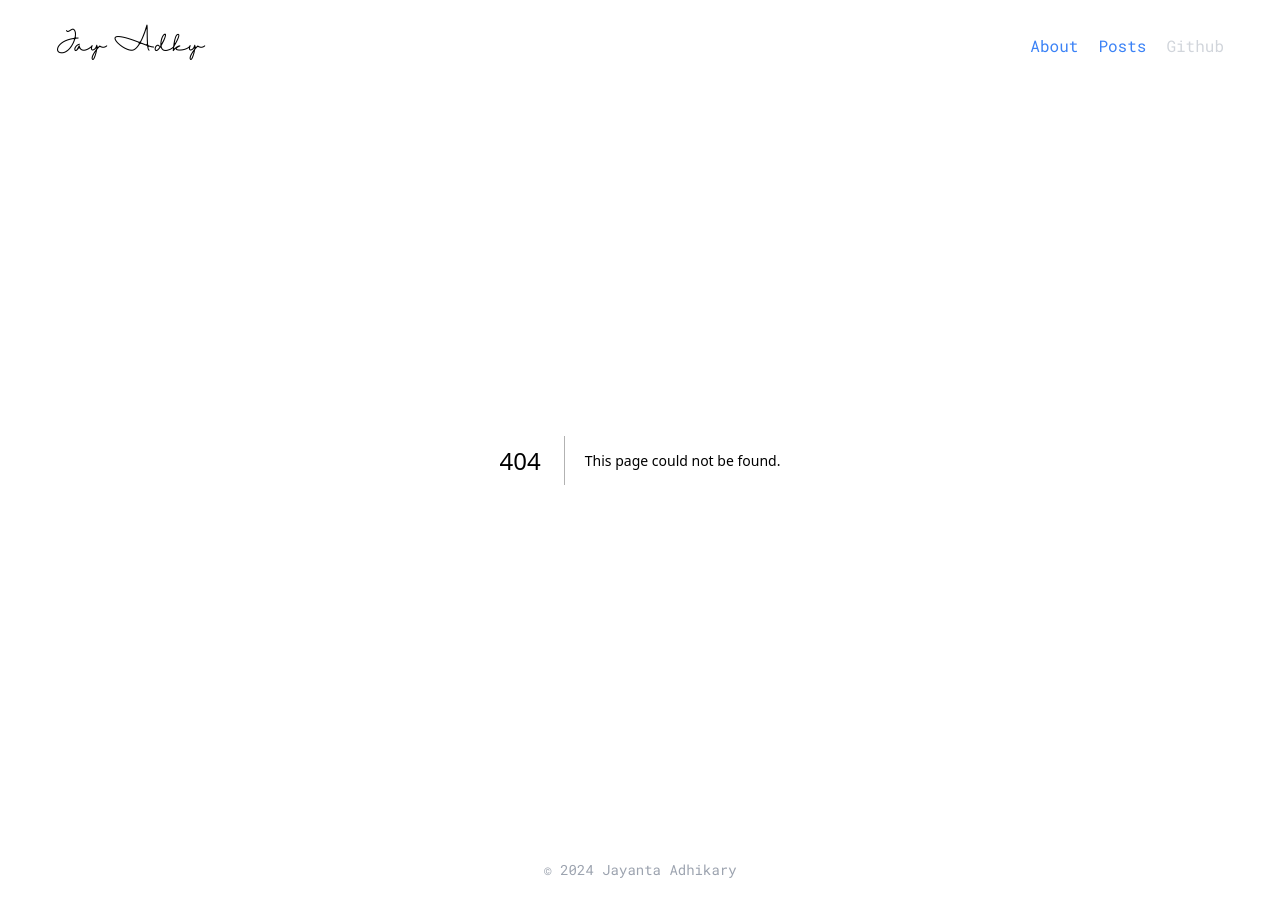
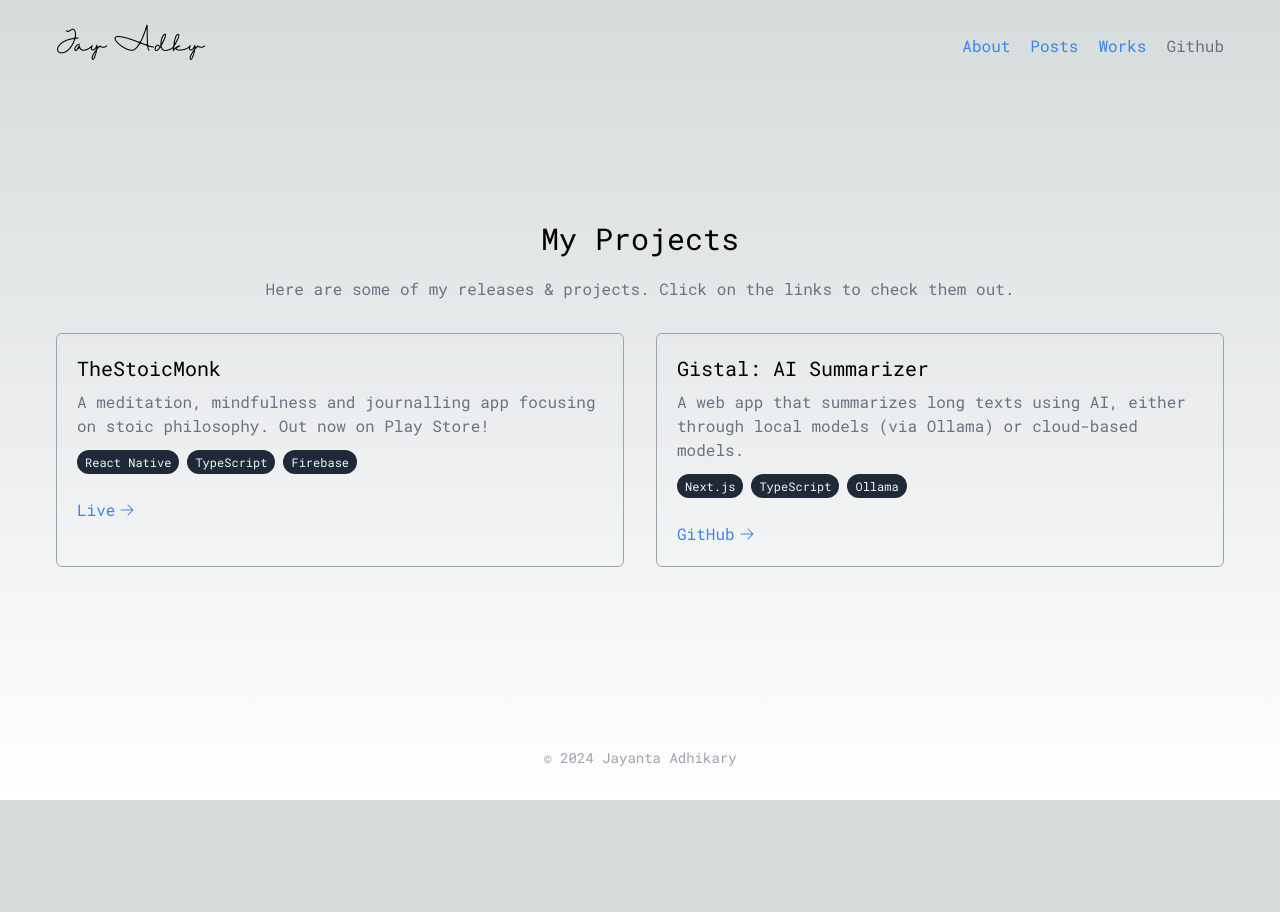
Before and after one commit to jayantaadhikary/portfolio-nextjs, a Next.js app: page /projects in a window 1280 px wide. Before the commit this address had no page. After the commit the page ends 800 px from the top, so only its background shows below. Built offline with nearby package versions, Linux system fonts and the light colour scheme.

Commit message:
project page added

```diff
--- a/src/components/Home.tsx
+++ b/src/components/Home.tsx
@@ -11,7 +11,7 @@ const HomePage = () => {
           Jayanta Adhikary
         </h1>
         <p className={`text-center`}>
-          Software Engineer | Web/App Developer | Tech Enthusiast
+          Software Engineer | App/Web Developer | Tech Enthusiast
         </p>
         <div>
           <a
--- a/src/components/NavBar.tsx
+++ b/src/components/NavBar.tsx
@@ -26,21 +26,25 @@ export const NavBar = () => {
         <Link href={`/about`} className={" text-blue-500 ml-5"}>
           About
         </Link>
+
         <Link href={`/blog`} className={" ml-5 text-blue-500"}>
           Posts
+        </Link>
+        <Link href={`/projects`} className={" text-blue-500 ml-5"}>
+          Works
         </Link>
         <Link
           href={`https://github.com/jayantaadhikary`}
           target="_blank"
           rel="noreferrer"
-          className={" ml-5 text-gray-300"}
+          className={" ml-5 text-gray-500"}
         >
           Github
         </Link>
       </div>
       <button className="md:hidden" onClick={toggleMenu}>
         <Bars4Icon
-          className={`h-6 w-6 ml-5 text-gray-300 hover:text-gray-400`}
+          className={`h-6 w-6 ml-5 text-gray-500 hover:text-gray-700`}
         />
       </button>
       {showMenu && (
@@ -51,11 +55,14 @@ export const NavBar = () => {
           <Link href={`/blog`} className={" text-blue-500 mb-2"}>
             Posts
           </Link>
+          <Link href={`/projects`} className={" text-blue-500 mb-2"}>
+            Works
+          </Link>
           <Link
             href={`https://github.com/jayantaadhikary`}
             target="_blank"
             rel="noreferrer"
-            className={"  text-gray-300"}
+            className={"  text-gray-500"}
           >
             Github
           </Link>
--- /dev/null
+++ b/src/components/ProjectCard.tsx
@@ -0,0 +1,73 @@
+import Image from "next/image";
+import Link from "next/link";
+import { ArrowRightIcon } from "@heroicons/react/24/solid";
+
+export interface Project {
+  id: string;
+  title: string;
+  description: string;
+  technologies: string[];
+  imageUrl?: string;
+  demoUrl?: string;
+  githubUrl?: string;
+}
+
+interface ProjectCardProps {
+  project: Project;
+}
+
+const ProjectCard = ({ project }: ProjectCardProps) => {
+  return (
+    <div className="mb-5 p-5 border border-gray-400 rounded-md hover:shadow-md transition-shadow dark:border-gray-200 ">
+      <h2 className="text-xl mb-2">{project.title}</h2>
+      {/* <div className="relative w-full h-48 mb-4">
+        <Image
+          src={project.imageUrl}
+          alt={project.title}
+          fill
+          className="object-cover rounded"
+        />
+      </div> */}
+      <p className="text-gray-500 mb-3">{project.description}</p>
+
+      <div className="mb-4 flex flex-wrap">
+        {project.technologies.map((tech, index) => (
+          <span
+            key={index}
+            className="text-xs mr-2 mb-2 px-2 py-1 bg-gray-800 text-gray-100 dark:bg-gray-100 dark:text-gray-800 rounded-full"
+          >
+            {tech}
+          </span>
+        ))}
+      </div>
+
+      <div className="flex items-center space-x-4">
+        {project.githubUrl && (
+          <Link
+            href={project.githubUrl}
+            className="text-blue-500 inline-flex items-center"
+            target="_blank"
+            rel="noreferrer"
+          >
+            GitHub
+            <ArrowRightIcon className="h-4 w-4 ml-1" />
+          </Link>
+        )}
+
+        {project.demoUrl && (
+          <Link
+            href={project.demoUrl}
+            className="text-blue-500 inline-flex items-center"
+            target="_blank"
+            rel="noreferrer"
+          >
+            Live
+            <ArrowRightIcon className="h-4 w-4 ml-1" />
+          </Link>
+        )}
+      </div>
+    </div>
+  );
+};
+
+export default ProjectCard;
--- /dev/null
+++ b/src/helpers/projects.ts
@@ -0,0 +1,31 @@
+import { Project } from "../components/ProjectCard";
+
+export const getProjects = (): Project[] => {
+  return [
+    {
+      id: "thestoicmonk",
+      title: "TheStoicMonk",
+      description:
+        "A meditation, mindfulness and journalling app focusing on stoic philosophy. Out now on Play Store!",
+      technologies: ["React Native", "TypeScript", "Firebase"],
+      demoUrl: "https://thestoicmonk.xyz",
+    },
+    {
+      id: "gistal",
+      title: "Gistal: AI Summarizer",
+      description:
+        "A web app that summarizes long texts using AI, either through local models (via Ollama) or cloud-based models.",
+      technologies: ["Next.js", "TypeScript", "Ollama"],
+      githubUrl: "https://github.com/jayantaadhikary/gistal",
+    },
+    // {
+    //   id: "ollama-api",
+    //   title: "Ollama API Integration",
+    //   description:
+    //     "An API integration with Ollama for local AI model access and inferencing.",
+    //   technologies: ["Python", "FastAPI", "Ollama", "AI"],
+    //   imageUrl: "/images/projects/ollama.png",
+    //   githubUrl: "https://github.com/jayantaadhikary/ollama-integration",
+    // },
+  ];
+};
--- a/src/pages/blog/[slug].tsx
+++ b/src/pages/blog/[slug].tsx
@@ -10,7 +10,7 @@ const PostPage = (props: any) => {
       <div>
         <h1 className="text-3xl font-bold pb-5">{post.data.title}</h1>
         <div className="text-justify">
-          <article className="prose lg:prose-xl prose-invert">
+          <article className="prose lg:prose-xl dark:prose-invert">
             <Markdown>{post.content}</Markdown>
           </article>
         </div>
--- /dev/null
+++ b/src/pages/projects/index.tsx
@@ -0,0 +1,35 @@
+import { useState } from "react";
+import "animate.css";
+import Layout from "../../layout/layout";
+import ProjectCard, { Project } from "@/components/ProjectCard";
+import { getProjects } from "@/helpers/projects";
+
+const ProjectsPage = (props: { projects: Project[] }) => {
+  const { projects } = props;
+
+  return (
+    <div className="w-full animate__animated animate__slideInLeft">
+      <h1 className="text-3xl pb-5 text-center">My Projects</h1>
+      <p className="text-center text-gray-500 mb-8">
+        Here are some of my releases & projects. Click on the links to check them out.
+      </p>
+
+      <div className="grid grid-cols-1 md:grid-cols-2 gap-8">
+        {projects.map((project) => (
+          <ProjectCard key={project.id} project={project} />
+        ))}
+      </div>
+    </div>
+  );
+};
+
+export default ProjectsPage;
+
+export async function getStaticProps() {
+  const projects = getProjects();
+  return {
+    props: {
+      projects,
+    },
+  };
+}
```
Also changed, not shown: 1 other file (tests, documents, lock files or other folders).
